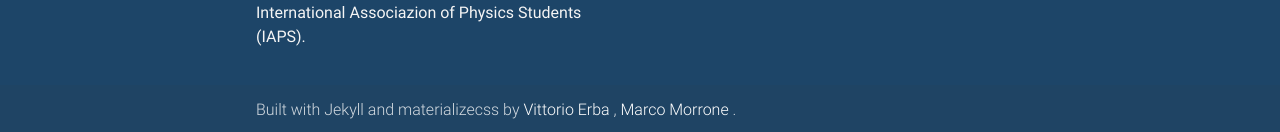
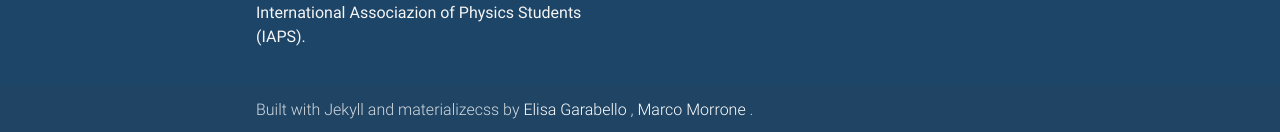
Before and after one commit to eligara/gipe, a Jekyll site: the page built from index.html, in a window 1280 px wide. Shown: the part 1881-2013 px from the top of the page. Built offline with Jekyll 4.4.1, drawn with Linux system fonts in a browser that asks for light colours; nearby versions of some CDN libraries.

Commit message:
Update footer.yml

```diff
--- a/_data/footer.yml
+++ b/_data/footer.yml
@@ -22,7 +22,7 @@ connect:
     url: https://www.facebook.com/iapsfb
 
 creator:
-  - name: Vittorio Erba
-    mail: vittorio.erba@ai-sf.it
+  - name: Elisa Garabello
+    mail: elisa.garabello@ai-sf.it
   - name: Marco Morrone
     mail: marco.morrone@ai-sf.it
```
